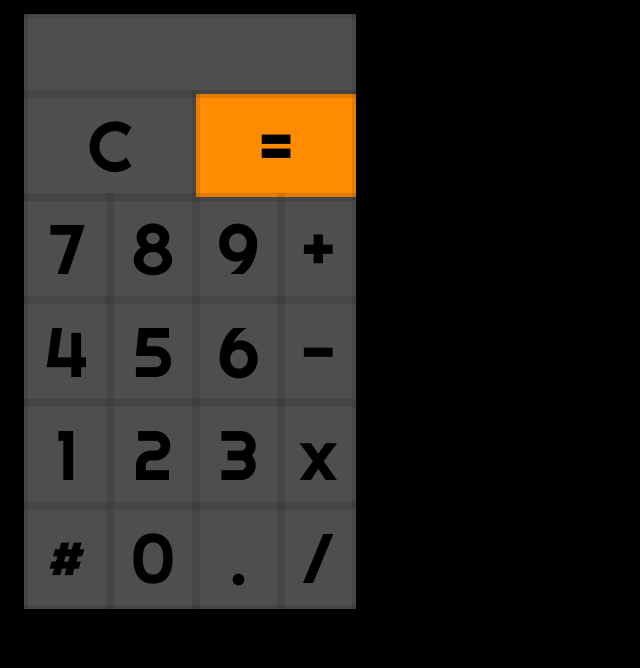
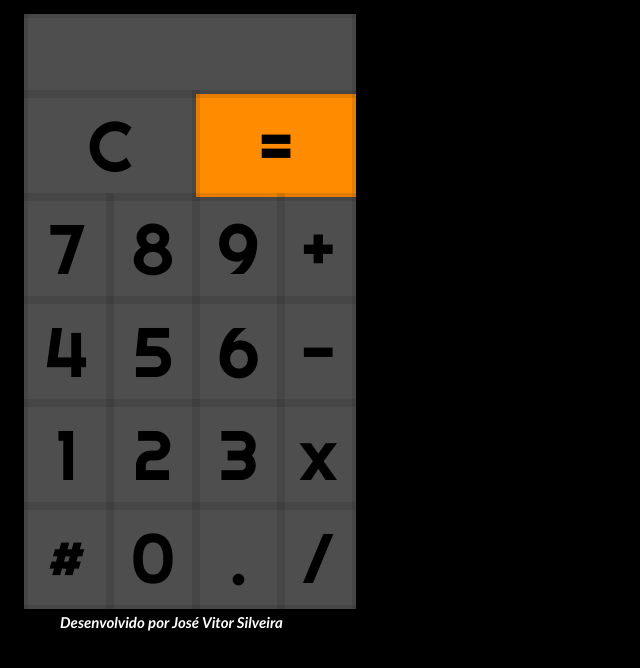
Before and after one commit to jvitor88/projeto_calculadora, a plain HTML site: page index.html in a window 1280 px wide. Shown: the whole page, without its empty margins (0-640 px from the left). Drawn offline with Linux system fonts and the light colour scheme.

Commit message:
Add_creditos

```diff
--- a/index.html
+++ b/index.html
@@ -40,6 +40,7 @@
           <td onclick="inserir('/')">/</td>
         </tr>
       </table>
+      <h2>Desenvolvido por <a href="https://github.com/jvitor88" target="_blank">José Vitor Silveira</a></h2>
       <script src="script.js"></script>
 </body>
 </html>
--- a/style.css
+++ b/style.css
@@ -16,6 +16,17 @@ table{
   margin-top: 10px;
   text-align: center;
   width: 340px;
+}
+h2{
+  color: white;
+  font-family: 'Trebuchet MS', sans-serif;
+  font-size: 15px;
+  font-style: italic;
+  margin-left: 60px;
+}
+h2 > a{
+  color: white;
+  text-decoration: none;
 }
 td{
   background-color: rgb(78, 78, 78);
```
